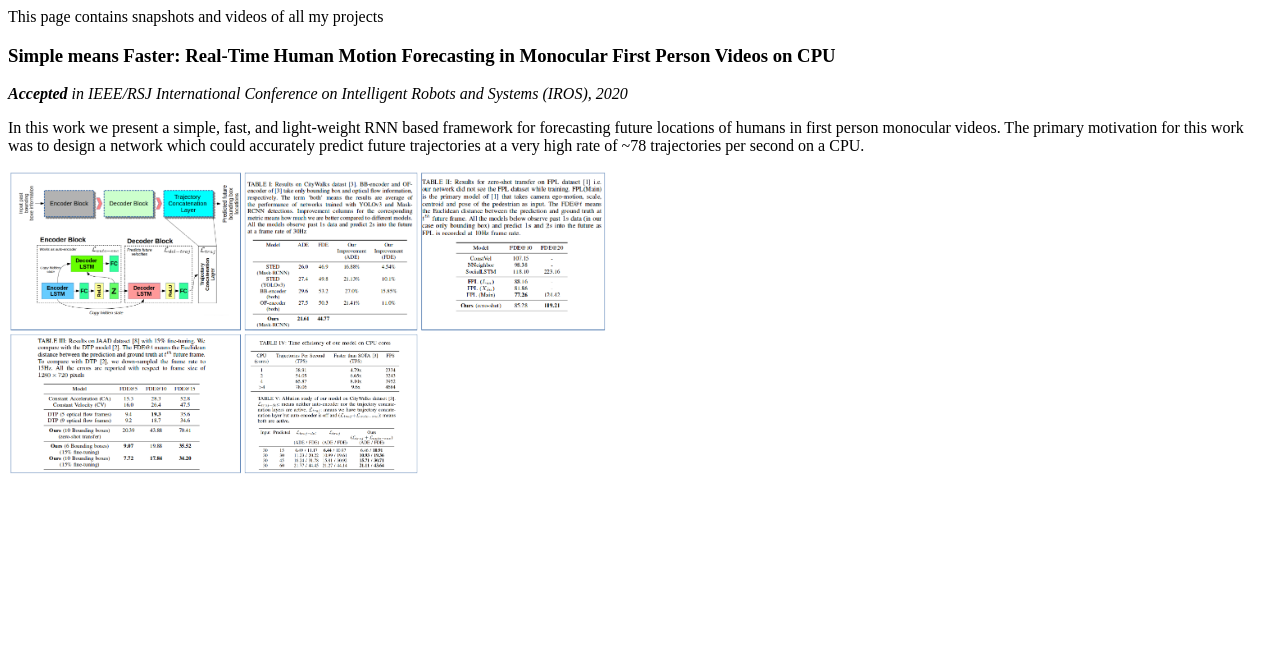
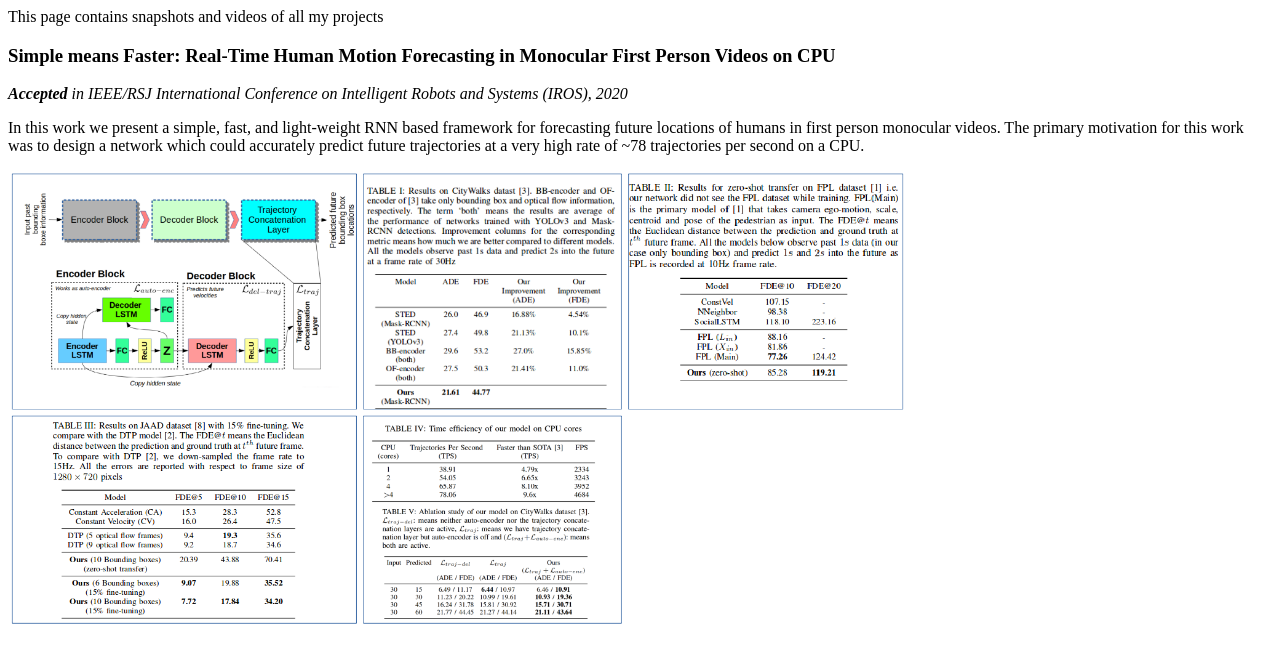
Before and after one commit to JunaidCS032/junaidcs032-projects.github.io, a plain HTML site: page index.html in a window 1280 px wide. Drawn offline with Linux system fonts and the light colour scheme.

Commit message:
Update index.html

```diff
--- a/index.html
+++ b/index.html
@@ -9,4 +9,4 @@
   of humans in first person monocular videos. The primary motivation for this work was to design a network which
   could accurately predict future trajectories at a very high rate of ~78 trajectories per second on a CPU.
 </p>
-<img src="./IROS2020.png" width="600" height>
+<img src="./IROS2020.png" width="900" height>
```
